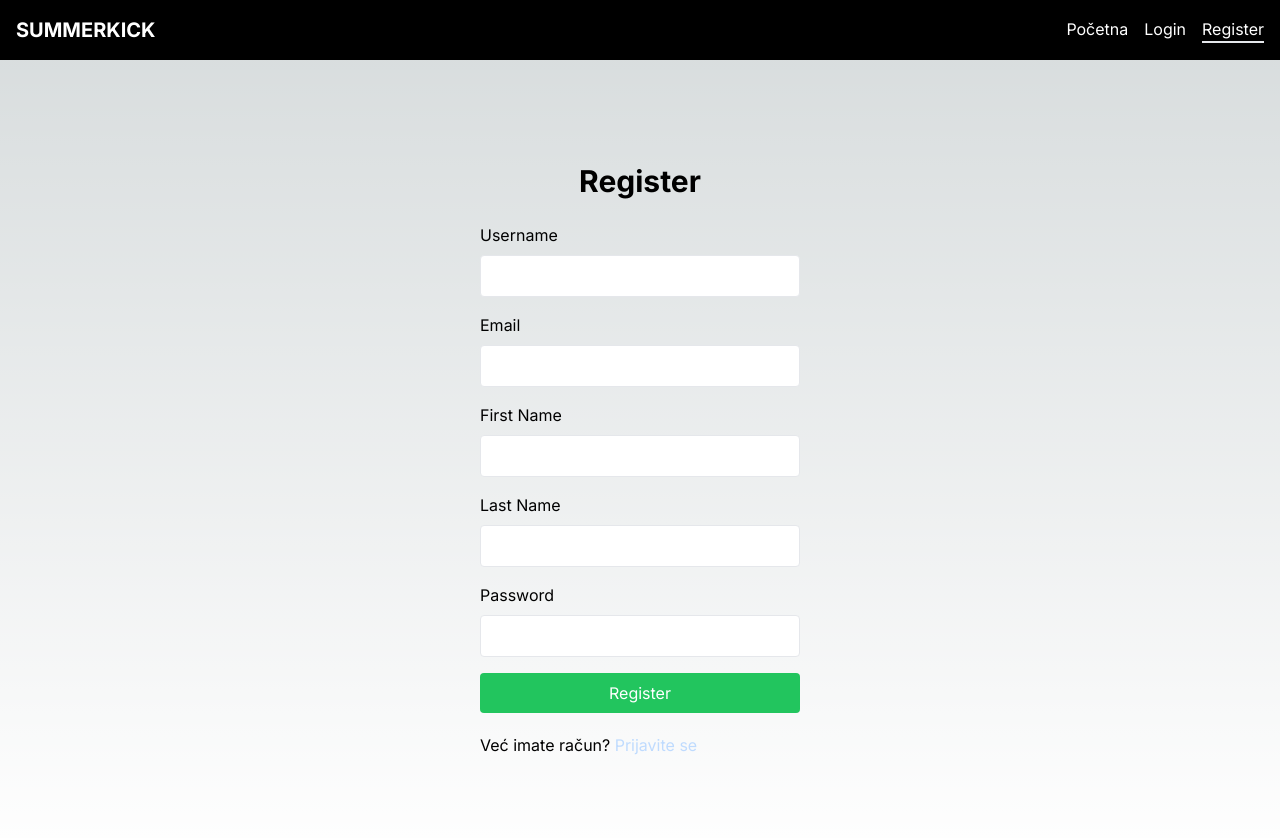
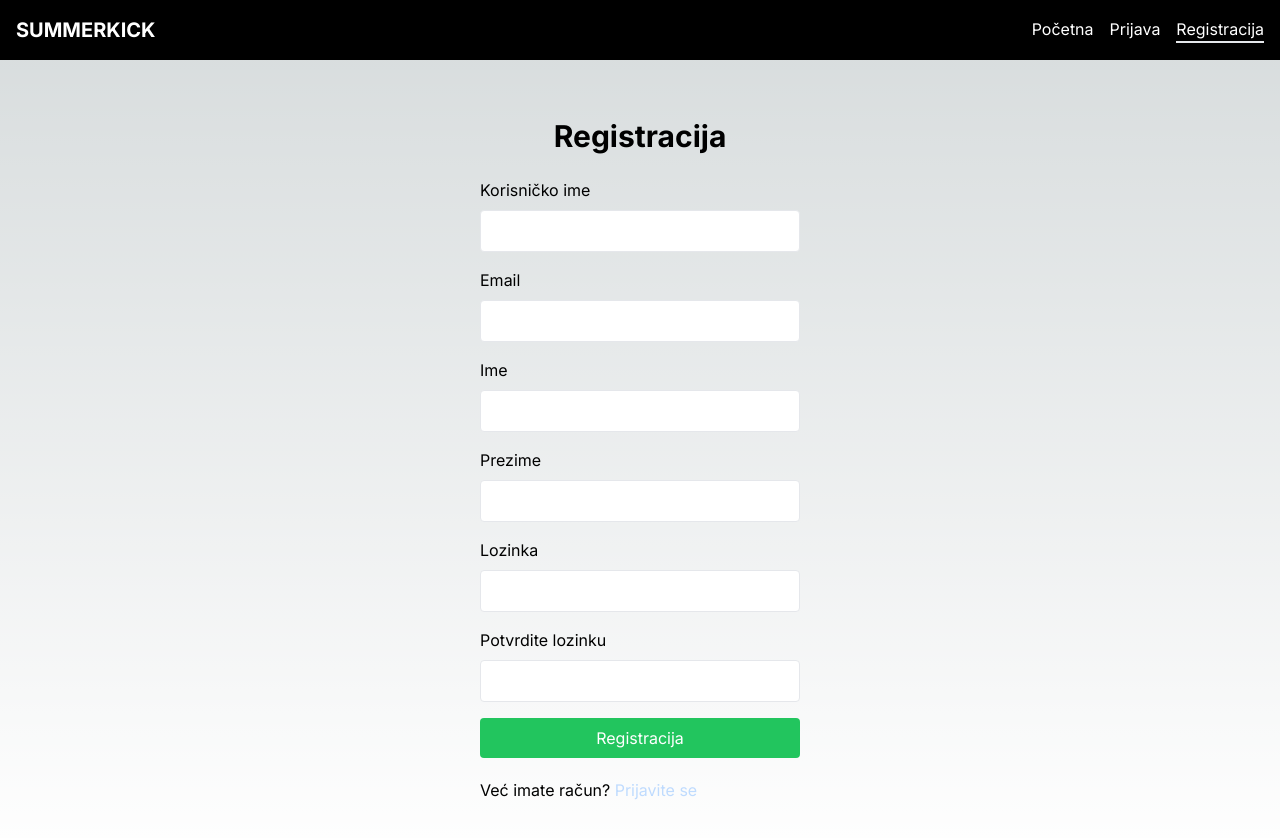
Before and after one commit to fogracvxy/event-reservation, a Next.js app: page /register in a window 1280 px wide. Shown: the top 838 px of the page. Built offline with nearby package versions, Linux system fonts and the light colour scheme; no server answers.

Commit message:
confirm password added to registration and more croatian translation

```diff
--- a/src/app/_components/Navbar.tsx
+++ b/src/app/_components/Navbar.tsx
@@ -143,7 +143,7 @@ const Navbar = () => {
                     pathname === "/login" ? "border-b-2" : ""
                   }`}
                 >
-                  Login
+                  Prijava
                 </Link>
                 <Link
                   href="/register"
@@ -151,7 +151,7 @@ const Navbar = () => {
                     pathname === "/register" ? "border-b-2" : ""
                   }`}
                 >
-                  Register
+                  Registracija
                 </Link>
               </>
             )}
@@ -195,7 +195,7 @@ const Navbar = () => {
                       pathname === "/login" ? "border-b-2" : ""
                     }`}
                   >
-                    Login
+                    Prijava
                   </Link>
                   <Link
                     href="/register"
@@ -203,7 +203,7 @@ const Navbar = () => {
                       pathname === "/register" ? "border-b-2" : ""
                     }`}
                   >
-                    Register
+                    Registracija
                   </Link>
                 </>
               )}
--- a/src/app/components/LoginForm.tsx
+++ b/src/app/components/LoginForm.tsx
@@ -33,7 +33,7 @@ export default function LoginForm() {
       {error && <p className="text-red-500 mb-4">{error}</p>}
       <div className="mb-4 ">
         <label htmlFor="username" className="block mb-2 text-white">
-          Username
+          Korisničko ime
         </label>
         <input
           type="text"
@@ -46,7 +46,7 @@ export default function LoginForm() {
       </div>
       <div className="mb-4">
         <label htmlFor="password" className="block mb-2">
-          Password
+          Lozinka
         </label>
         <input
           type="password"
@@ -61,7 +61,7 @@ export default function LoginForm() {
         type="submit"
         className="w-full bg-blue-500 text-white py-2 rounded hover:bg-blue-600"
       >
-        Sign In
+        Prijava
       </button>
       <div className="pt-5">
         Nemate račun?{" "}
--- a/src/app/components/RegisterForm.tsx
+++ b/src/app/components/RegisterForm.tsx
@@ -7,6 +7,7 @@ import Link from "next/link";
 export default function RegisterForm() {
   const [username, setUsername] = useState("");
   const [password, setPassword] = useState("");
+  const [confirmPassword, setConfirmPassword] = useState("");
   const [email, setEmail] = useState("");
   const [first_name, setFirstName] = useState("");
   const [last_name, setLastName] = useState("");
@@ -17,6 +18,12 @@ export default function RegisterForm() {
     e.preventDefault();
     setError("");
     setMessage("");
+
+    // Check if passwords match
+    if (password !== confirmPassword) {
+      setError("Lozinke se ne podudaraju");
+      return;
+    }
 
     const registrationData = {
       username,
@@ -42,6 +49,7 @@ export default function RegisterForm() {
         // Clear the form
         setUsername("");
         setPassword("");
+        setConfirmPassword(""); // Clear the confirmation password
         setEmail("");
         setFirstName("");
         setLastName("");
@@ -59,14 +67,13 @@ export default function RegisterForm() {
       setError("An error occurred during registration");
     }
   };
-
   return (
     <form onSubmit={handleSubmit} className="w-full max-w-xs">
       {error && <p className="text-red-500 mb-4">{error}</p>}
       {message && <p className="text-green-500 mb-4">{message}</p>}
       <div className="mb-4">
         <label htmlFor="username" className="block mb-2">
-          Username
+          Korisničko ime
         </label>
         <input
           type="text"
@@ -92,7 +99,7 @@ export default function RegisterForm() {
       </div>
       <div className="mb-4">
         <label htmlFor="first_name" className="block mb-2">
-          First Name
+          Ime
         </label>
         <input
           type="text"
@@ -105,7 +112,7 @@ export default function RegisterForm() {
       </div>
       <div className="mb-4">
         <label htmlFor="last_name" className="block mb-2">
-          Last Name
+          Prezime
         </label>
         <input
           type="text"
@@ -118,7 +125,7 @@ export default function RegisterForm() {
       </div>
       <div className="mb-4">
         <label htmlFor="password" className="block mb-2">
-          Password
+          Lozinka
         </label>
         <input
           type="password"
@@ -129,11 +136,24 @@ export default function RegisterForm() {
           required
         />
       </div>
+      <div className="mb-4">
+        <label htmlFor="confirm_password" className="block mb-2">
+          Potvrdite lozinku
+        </label>
+        <input
+          type="password"
+          id="confirm_password"
+          value={confirmPassword}
+          onChange={(e) => setConfirmPassword(e.target.value)}
+          className="w-full px-3 py-2 border rounded text-black"
+          required
+        />
+      </div>
       <button
         type="submit"
         className="w-full bg-green-500 text-white py-2 rounded hover:bg-green-600"
       >
-        Register
+        Registracija
       </button>
 
       <div className="pt-5">
--- a/src/app/login/page.tsx
+++ b/src/app/login/page.tsx
@@ -11,8 +11,8 @@ export default async function LoginPage() {
   }
 
   return (
-    <div className="flex min-h-screen flex-col items-center justify-center p-24">
-      <h1 className="text-3xl font-bold mb-6">Login</h1>
+    <div className="flex min-h-screen flex-col items-center justify-center ">
+      <h1 className="text-3xl font-bold mb-6">Prijava</h1>
       <LoginForm />
     </div>
   );
--- a/src/app/register/page.tsx
+++ b/src/app/register/page.tsx
@@ -11,8 +11,8 @@ export default async function RegisterPage() {
   }
 
   return (
-    <div className="flex min-h-screen flex-col items-center justify-center p-24">
-      <h1 className="text-3xl font-bold mb-6">Register</h1>
+    <div className="flex min-h-screen flex-col items-center justify-center ">
+      <h1 className="text-3xl font-bold mb-6">Registracija</h1>
       <RegisterForm />
     </div>
   );
```
